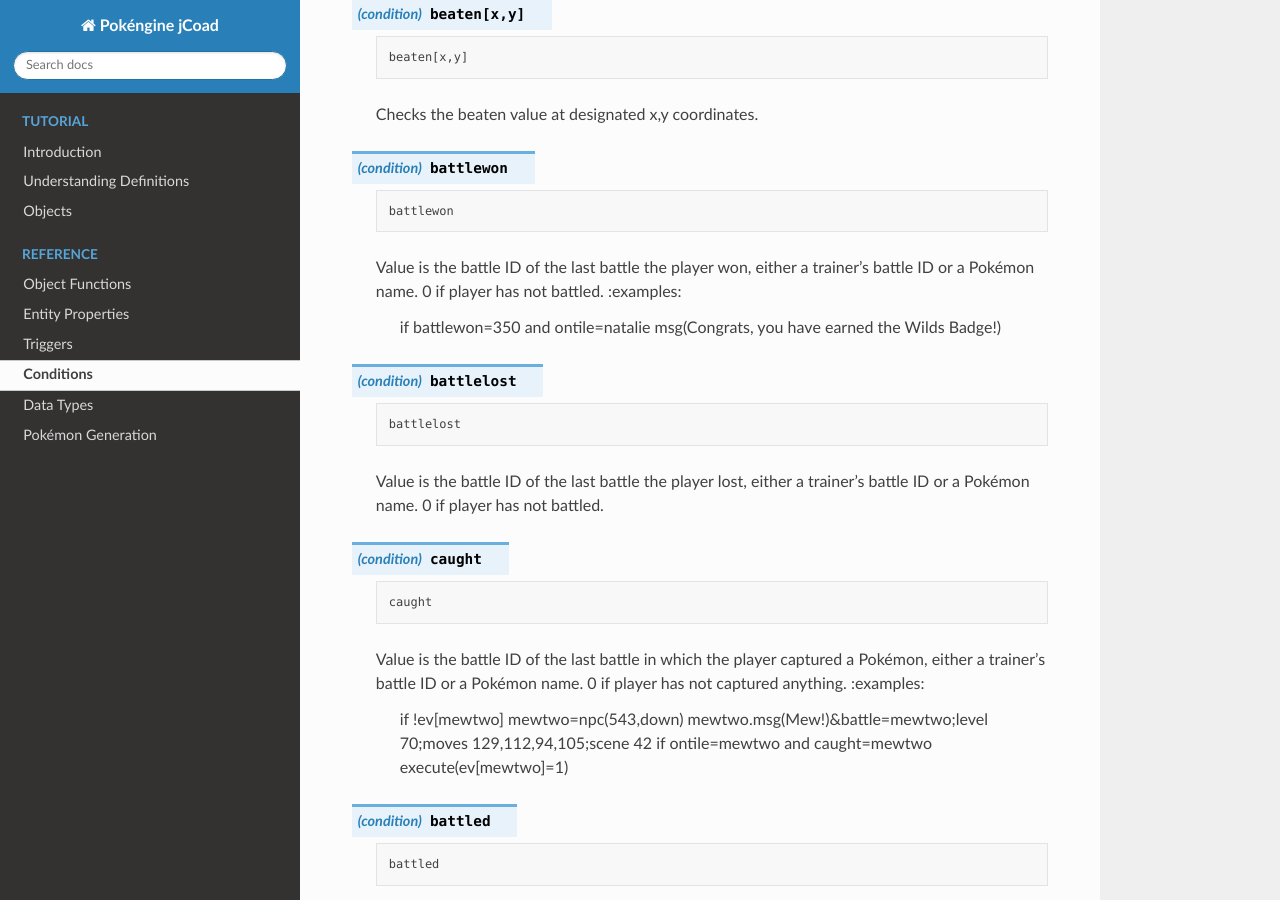
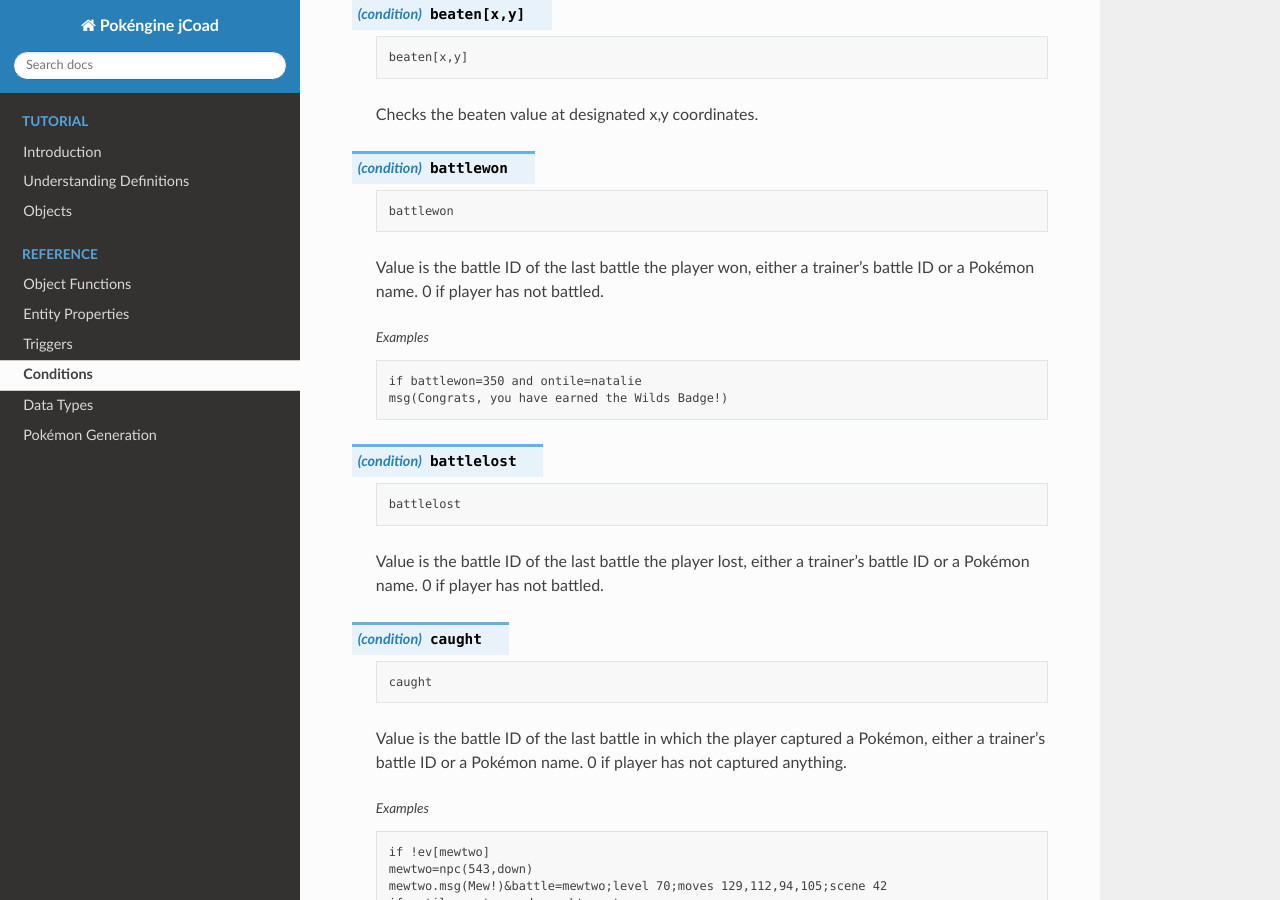
Before and after one commit to jackson-nestelroad/pokengine-jcoad-docs, a Sphinx documentation site: the page built from docs/source/reference/conditions.rst, in a window 1280 px wide and 900 px high, scrolled down 5376 px. Built offline with Sphinx 7.4.7 and the Read the Docs theme 2.0.0, drawn with Linux system fonts in a browser that asks for light colours.

Commit message:
Fix examples.

```diff
--- a/docs/source/reference/conditions.rst
+++ b/docs/source/reference/conditions.rst
@@ -169,25 +169,25 @@
     Checks the beaten value at designated x,y coordinates.
 
 .. jcoad:condition:: battlewon
-
-    Value is the battle ID of the last battle the player won, either a trainer's battle ID or a |Pokemon| name. 0 if player has not battled.
     :examples:
         if battlewon=350 and ontile=natalie
         msg(Congrats, you have earned the Wilds Badge!)
+
+    Value is the battle ID of the last battle the player won, either a trainer's battle ID or a |Pokemon| name. 0 if player has not battled.
 
 .. jcoad:condition:: battlelost
 
     Value is the battle ID of the last battle the player lost, either a trainer's battle ID or a |Pokemon| name. 0 if player has not battled.
 
 .. jcoad:condition:: caught
-
-    Value is the battle ID of the last battle in which the player captured a |Pokemon|, either a trainer's battle ID or a |Pokemon| name. 0 if player has not captured anything.
     :examples:
         if !ev[mewtwo]
         mewtwo=npc(543,down)
         mewtwo.msg(Mew!)&battle=mewtwo;level 70;moves 129,112,94,105;scene 42
         if ontile=mewtwo and caught=mewtwo
         execute(ev[mewtwo]=1)
+
+    Value is the battle ID of the last battle in which the player captured a |Pokemon|, either a trainer's battle ID or a |Pokemon| name. 0 if player has not captured anything.
 
 .. jcoad:condition:: battled
 
```
